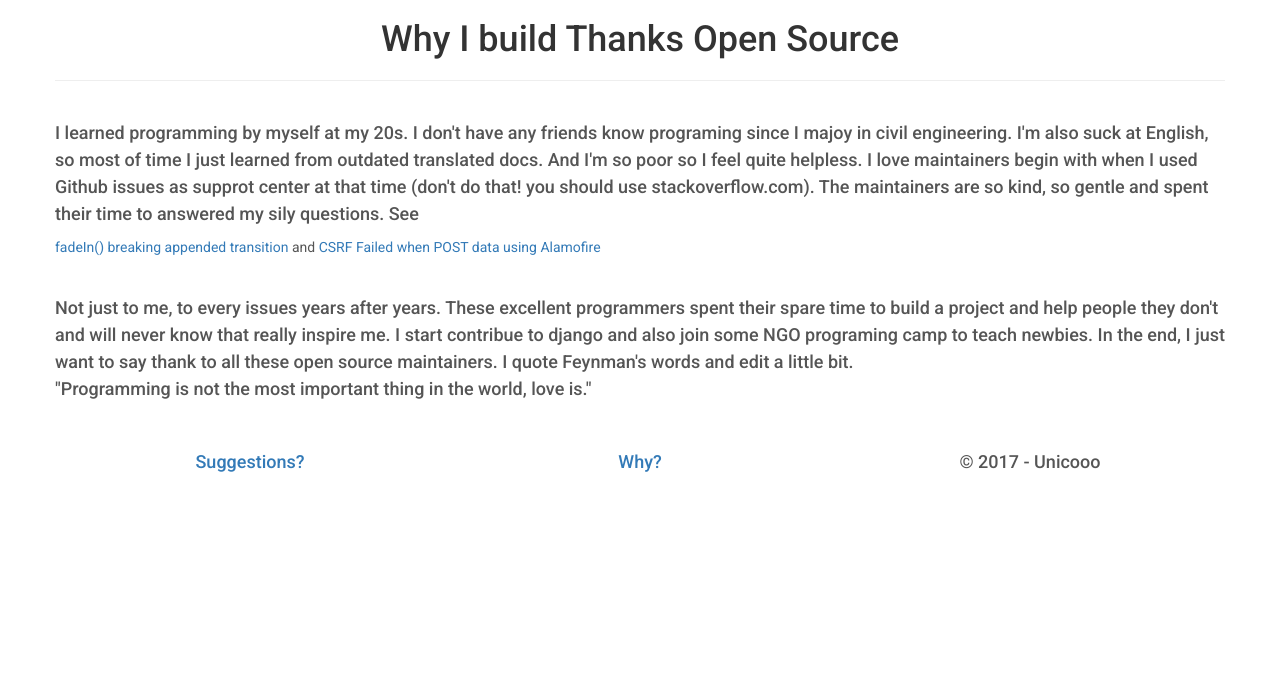
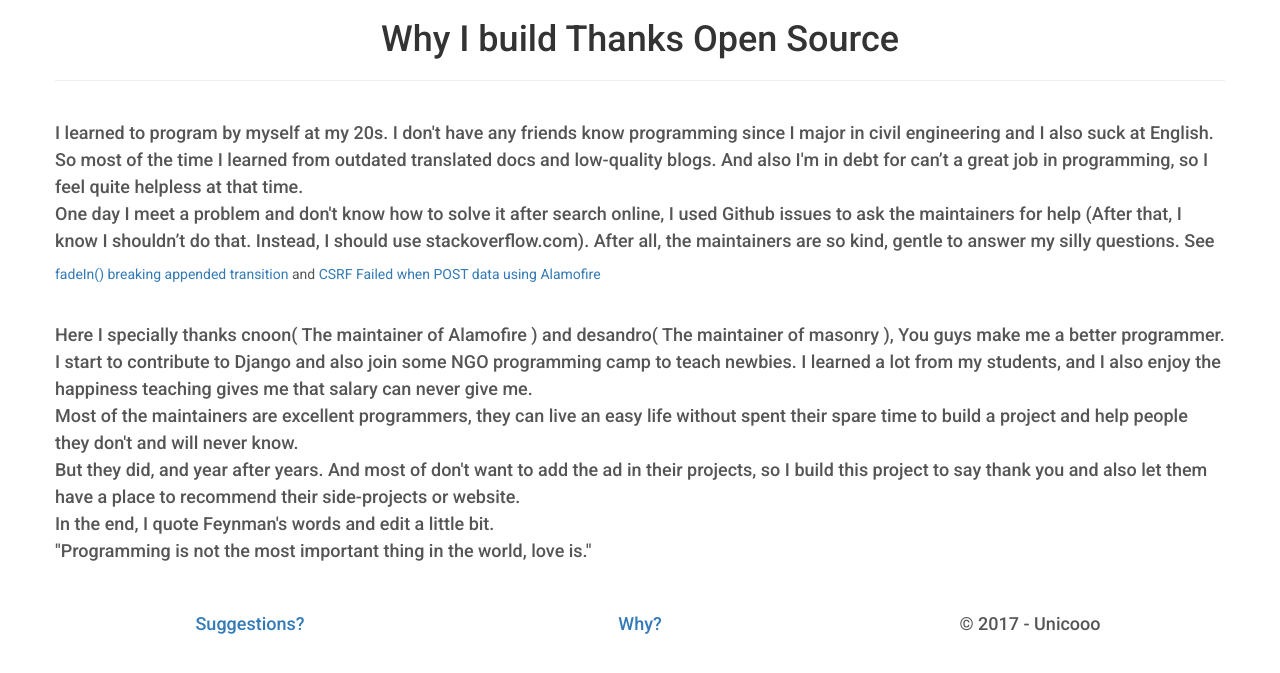
Before and after one commit to thankyou-opensource/thankyou-open-source, a Django app: page /why/ in a window 1280 px wide. Shown: the part 63-736 px from the top of the page. Run offline with Django 3.2, Linux system fonts and the light colour scheme; some libraries are stand-ins or nearby versions.

Commit message:
change why

```diff
--- a/templates/why.html
+++ b/templates/why.html
@@ -12,12 +12,19 @@
       <span id="why-h1-span"><h1 id="why-h1">Why I build Thanks Open Source</h1></span>
       <hr>
       <h4 id="why-p">
-        I learned programming by myself at my 20s. I don't have any friends know programing since I majoy in  civil engineering. I'm also suck at English, so most of time I just learned from outdated translated docs. And I'm so poor so I feel quite helpless.
+        I learned to program by myself at my 20s. I don't have any friends know programming since I major in civil engineering and  I also suck at English. So most of the time I learned from outdated translated docs and low-quality blogs. And also I'm in debt for can’t a great job in programming, so I feel quite helpless at that time. <br/>
 
-        I love maintainers begin with when I used Github issues as supprot center at that time (don't do that! you should use stackoverflow.com). The maintainers are so kind, so gentle and spent their time to answered my sily questions. See
+        One day I meet a problem and don't know how to solve it after search online, I used Github issues to ask the maintainers for help (After that, I know I shouldn’t do that. Instead, I should use stackoverflow.com). After all, the maintainers are so kind, gentle to answer my silly questions. See
+
       </h4> <a href="https://github.com/desandro/masonry/issues/824">fadeIn() breaking appended transition</a><span> and </span><a href="https://github.com/Alamofire/Alamofire/issues/1118">CSRF Failed when POST data using Alamofire</a>
-      <h4>Not just to me, to every issues years after years. These excellent programmers spent their spare time to build a project and help people they don't and will never know that really inspire me. I start contribue to django and also join some NGO programing camp to teach newbies. In the end, I just want to say thank to all these open source maintainers. I quote Feynman's words and edit a little bit. <br>
-          "Programming is not the most important thing in the world, love is."
+      <h4>
+          Here I specially thanks cnoon( The maintainer of Alamofire ) and desandro( The maintainer of masonry ), You guys make me a better programmer. I start to contribute to Django and also join some NGO programming camp to teach newbies. I learned a lot from my students, and I also enjoy the happiness teaching gives me that salary can never give me.<br/>
+
+          Most of the maintainers are excellent programmers, they can live an easy life without spent their spare time to build a project and help people they don't and will never know. <br/>
+          But they did, and year after years. And most of  don't want to add the ad in their projects, so I build this project to say thank you and also let them have a place to recommend their side-projects or website. <br/>
+          In the end, I quote Feynman's words and edit a little bit. <br/>
+
+          "Programming is not the most important thing in the world, love is." <br/>
       </h4>
     </div> <!-- end why-div -->
   </div> <!-- end row -->
```
